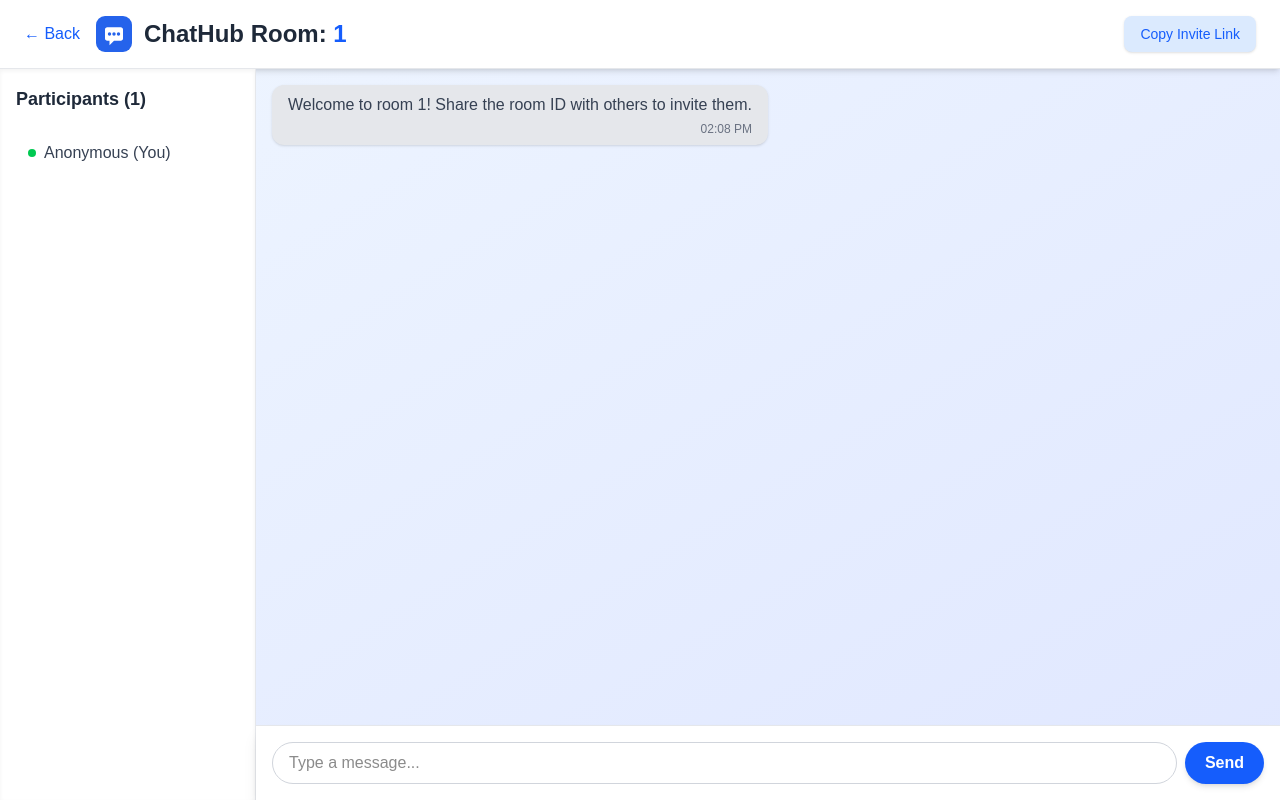
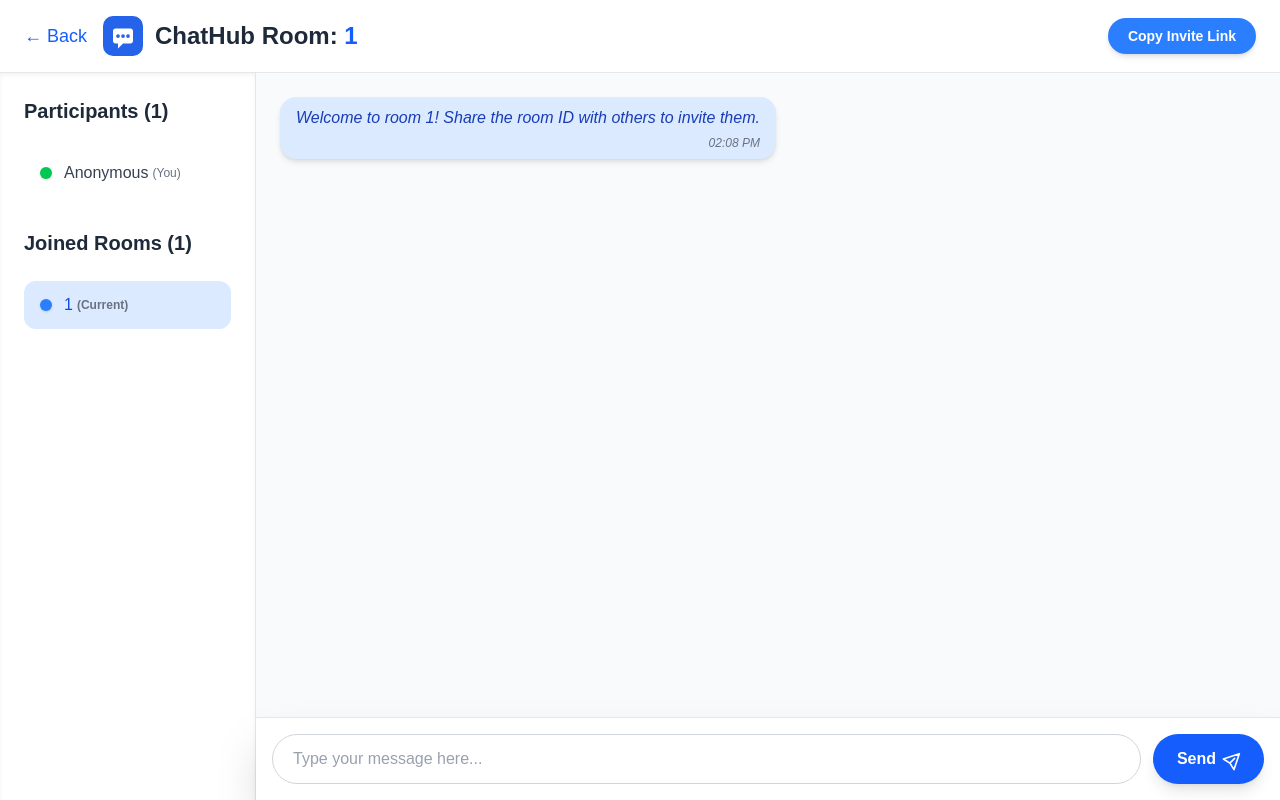
Before and after one commit to SjdnDzikran/gmeet-chat, a Next.js app: page /room/1 in a window 1280 px wide. Built offline with nearby package versions, Linux system fonts and the light colour scheme.

Commit message:
nambah fitur room

```diff
--- a/src/app/layout.tsx
+++ b/src/app/layout.tsx
@@ -1,6 +1,7 @@
 import type { Metadata } from "next";
 import { Geist, Geist_Mono } from "next/font/google";
 import "./globals.css";
+import { RoomsProvider } from "@/context/RoomsContext"; // Import RoomsProvider
 import Head from "next/head";
 
 const geistSans = Geist({
@@ -31,7 +32,9 @@ export default function RootLayout({
       <body
         className={`${geistSans.variable} ${geistMono.variable} antialiased`}
       >
-        {children}
+        <RoomsProvider>
+          {children}
+        </RoomsProvider>
       </body>
     </html>
   );
--- a/src/app/room/[id]/page.tsx
+++ b/src/app/room/[id]/page.tsx
@@ -3,6 +3,7 @@
 import { useState, useEffect, useRef } from "react";
 import { useRouter, useParams, useSearchParams } from "next/navigation";
 import Link from "next/link";
+import { useRooms } from "@/context/RoomsContext"; // Import useRooms hook
 
 interface Message {
   id: string;
@@ -23,6 +24,7 @@ export default function ChatRoom() {
   const [inviteLink, setInviteLink] = useState("");
   const [copySuccess, setCopySuccess] = useState(false);
   const [participants, setParticipants] = useState<string[]>([userName]);
+  const { joinedRooms, addRoom } = useRooms(); // Use the global joinedRooms state and addRoom function
 
   const messagesEndRef = useRef<HTMLDivElement>(null);
 
@@ -37,6 +39,9 @@ export default function ChatRoom() {
   };
 
   useEffect(() => {
+    // Add current room to joinedRooms using the global addRoom function
+    addRoom(roomId);
+
     // Generate invite link
     const baseUrl = window.location.origin;
     setInviteLink(`${baseUrl}/room/${roomId}`);
@@ -85,7 +90,7 @@ export default function ChatRoom() {
     }, 5000);
 
     return () => clearInterval(interval);
-  }, [roomId, participants]);
+  }, [roomId, participants, addRoom]); // Add addRoom to dependencies
 
   // Scroll to bottom whenever messages change
   useEffect(() => {
@@ -125,40 +130,60 @@ export default function ChatRoom() {
   };
 
   return (
-    <div className="min-h-screen bg-gradient-to-br from-blue-50 to-indigo-100 dark:from-gray-900 dark:to-gray-800 flex flex-col">
+    <div className="min-h-screen bg-gray-100 dark:bg-gray-900 flex flex-col">
       {/* Header */}
-      <header className="bg-white dark:bg-gray-800 shadow-md py-4 px-6 flex justify-between items-center border-b border-gray-200 dark:border-gray-700">
+      <header className="bg-white dark:bg-gray-800 shadow-lg py-4 px-6 flex justify-between items-center border-b border-gray-200 dark:border-gray-700">
         <div className="flex items-center">
-          <Link href="/" className="text-blue-600 dark:text-blue-400 mr-4 hover:text-blue-800 dark:hover:text-blue-300 transition-colors">
+          <Link href="/" className="text-blue-600 dark:text-blue-400 mr-4 hover:text-blue-800 dark:hover:text-blue-300 transition-colors text-lg font-medium">
             &larr; Back
           </Link>
-          <img src="/chathub-logo.svg" alt="ChatHub Logo" className="h-9 w-9 mr-3" />
-          <h1 className="text-xl md:text-2xl font-bold text-gray-800 dark:text-white">
+          <img src="/chathub-logo.svg" alt="ChatHub Logo" className="h-10 w-10 mr-3" />
+          <h1 className="text-xl md:text-2xl font-extrabold text-gray-800 dark:text-white">
             ChatHub Room: <span className="text-blue-600 dark:text-blue-400">{roomId}</span>
           </h1>
         </div>
         <button
           onClick={copyInviteLink}
-          className="bg-blue-100 hover:bg-blue-200 dark:bg-blue-900 dark:hover:bg-blue-800 text-blue-600 dark:text-blue-400 px-4 py-2 rounded-lg text-sm font-medium transition-colors shadow-sm"
+          className="bg-blue-500 hover:bg-blue-600 text-white px-5 py-2 rounded-full text-sm font-semibold transition-all duration-300 ease-in-out shadow-md hover:shadow-lg transform hover:-translate-y-0.5"
         >
           {copySuccess ? "Copied!" : "Copy Invite Link"}
         </button>
       </header>
 
       <div className="flex flex-1 overflow-hidden">
-        {/* Sidebar - Participants */}
-        <div className="w-64 bg-white dark:bg-gray-800 border-r border-gray-200 dark:border-gray-700 p-4 hidden md:block shadow-inner">
-          <h2 className="text-lg font-bold text-gray-800 dark:text-white mb-5">
+        {/* Sidebar - Participants and Joined Rooms */}
+        <div className="w-64 bg-white dark:bg-gray-800 border-r border-gray-200 dark:border-gray-700 p-6 hidden md:block shadow-inner overflow-y-auto custom-scrollbar">
+          <h2 className="text-xl font-extrabold text-gray-800 dark:text-white mb-6">
             Participants ({participants.length})
           </h2>
           <ul>
             {participants.map((participant, index) => (
               <li
                 key={index}
-                className="py-2 px-3 rounded-lg mb-1 flex items-center text-gray-700 dark:text-gray-300 hover:bg-gray-100 dark:hover:bg-gray-700 transition-colors"
+                className="py-3 px-4 rounded-xl mb-2 flex items-center text-gray-700 dark:text-gray-300 hover:bg-gray-100 dark:hover:bg-gray-700 transition-colors cursor-pointer"
               >
-                <div className="w-2 h-2 bg-green-500 rounded-full mr-2"></div>
-                {participant} {participant === userName && "(You)"}
+                <div className="w-3 h-3 bg-green-500 rounded-full mr-3 shadow-sm"></div>
+                <span className="font-medium">{participant}</span> {participant === userName && <span className="text-xs text-gray-500 dark:text-gray-400 ml-1">(You)</span>}
+              </li>
+            ))}
+          </ul>
+
+          <h2 className="text-xl font-extrabold text-gray-800 dark:text-white mt-8 mb-6">
+            Joined Rooms ({joinedRooms.length})
+          </h2>
+          <ul>
+            {joinedRooms.map((room) => (
+              <li
+                key={room}
+                className={`py-3 px-4 rounded-xl mb-2 flex items-center transition-colors cursor-pointer ${
+                  room === roomId
+                    ? 'bg-blue-100 dark:bg-blue-900 text-blue-700 dark:text-blue-300 font-semibold'
+                    : 'text-gray-700 dark:text-gray-300 hover:bg-gray-100 dark:hover:bg-gray-700'
+                }`}
+                onClick={() => router.push(`/room/${room}?name=${userName}`)}
+              >
+                <div className={`w-3 h-3 rounded-full mr-3 shadow-sm ${room === roomId ? 'bg-blue-500' : 'bg-gray-400'}`}></div>
+                <span className="font-medium">{room}</span> {room === roomId && <span className="text-xs text-gray-500 dark:text-gray-400 ml-1">(Current)</span>}
               </li>
             ))}
           </ul>
@@ -167,28 +192,28 @@ export default function ChatRoom() {
         {/* Main chat area */}
         <div className="flex-1 flex flex-col">
           {/* Messages */}
-          <div className="flex-1 overflow-y-auto p-4 space-y-4 custom-scrollbar">
+          <div className="flex-1 overflow-y-auto p-6 space-y-4 custom-scrollbar bg-gray-50 dark:bg-gray-900">
             {messages.map((message) => (
               <div
                 key={message.id}
                 className={`flex ${message.sender === userName ? 'justify-end' : 'justify-start'}`}
               >
                 <div
-                  className={`max-w-[75%] rounded-xl px-4 py-2 shadow-sm ${
+                  className={`max-w-[80%] sm:max-w-[75%] lg:max-w-[60%] rounded-2xl px-4 py-2 shadow-md relative ${
                     message.sender === "System"
-                      ? "bg-gray-200 dark:bg-gray-700 text-gray-700 dark:text-gray-300"
+                      ? "bg-blue-100 dark:bg-blue-900 text-blue-800 dark:text-blue-200 text-center italic text-sm sm:text-base"
                       : message.sender === userName
-                        ? "bg-blue-600 text-white shadow-md"
-                        : "bg-white dark:bg-gray-800 border border-gray-200 dark:border-gray-700 text-gray-800 dark:text-gray-200 shadow-md"
+                        ? "bg-blue-600 text-white rounded-br-none"
+                        : "bg-white dark:bg-gray-800 border border-gray-200 dark:border-gray-700 text-gray-800 dark:text-gray-200 rounded-bl-none"
                   }`}
                 >
                   {message.sender !== userName && message.sender !== "System" && (
-                    <div className="font-semibold text-xs text-gray-500 dark:text-gray-400 mb-1">
+                    <div className="font-bold text-xs sm:text-sm mb-1 -mt-1 text-blue-700 dark:text-blue-300">
                       {message.sender}
                     </div>
                   )}
-                  <p>{message.text}</p>
-                  <div className="text-xs text-right mt-1 text-gray-500 dark:text-gray-400">
+                  <p className="text-sm sm:text-base leading-relaxed">{message.text}</p>
+                  <div className={`text-right mt-1 text-[10px] sm:text-xs ${message.sender === userName ? 'text-blue-200' : 'text-gray-500 dark:text-gray-400'}`}>
                     {formatTime(message.timestamp)}
                   </div>
                 </div>
@@ -198,20 +223,23 @@ export default function ChatRoom() {
           </div>
 
           {/* Message input */}
-          <div className="border-t border-gray-200 dark:border-gray-700 p-4 bg-white dark:bg-gray-800 shadow-lg">
-            <form onSubmit={handleSendMessage} className="flex space-x-2">
+          <div className="border-t border-gray-200 dark:border-gray-700 p-3 sm:p-4 bg-white dark:bg-gray-800 shadow-2xl">
+            <form onSubmit={handleSendMessage} className="flex space-x-2 sm:space-x-3">
               <input
                 type="text"
                 value={newMessage}
                 onChange={(e) => setNewMessage(e.target.value)}
-                placeholder="Type a message..."
-                className="flex-1 border border-gray-300 dark:border-gray-600 rounded-full px-4 py-2 focus:ring-2 focus:ring-blue-500 focus:border-blue-500 dark:bg-gray-700 dark:text-white text-base"
+                placeholder="Type your message here..."
+                className="flex-1 border border-gray-300 dark:border-gray-600 rounded-full px-4 py-2 sm:px-5 sm:py-3 focus:ring-3 focus:ring-blue-500 focus:border-blue-500 dark:bg-gray-700 dark:text-white text-sm sm:text-base placeholder-gray-400 dark:placeholder-gray-500 transition-all duration-300 ease-in-out"
               />
               <button
                 type="submit"
-                className="bg-blue-600 hover:bg-blue-700 text-white px-5 py-2 rounded-full font-semibold transition-colors shadow-md hover:shadow-lg"
+                className="bg-blue-600 hover:bg-blue-700 text-white px-4 py-2 sm:px-6 sm:py-3 rounded-full font-extrabold transition-all duration-300 ease-in-out shadow-lg hover:shadow-xl transform hover:-translate-y-0.5 flex items-center justify-center"
               >
                 Send
+                <svg xmlns="http://www.w3.org/2000/svg" className="h-4 w-4 sm:h-5 sm:w-5 ml-1 sm:ml-2 -mr-1 transform rotate-45" fill="none" viewBox="0 0 24 24" stroke="currentColor" strokeWidth="2">
+                  <path strokeLinecap="round" strokeLinejoin="round" d="M12 19l9 2-9-18-9 18 9-2zm0 0v-8" />
+                </svg>
               </button>
             </form>
           </div>
--- /dev/null
+++ b/src/context/RoomsContext.tsx
@@ -0,0 +1,38 @@
+"use client";
+
+import React, { createContext, useContext, useCallback } from 'react';
+import useLocalStorage from '@/hooks/useLocalStorage';
+
+interface RoomsContextType {
+  joinedRooms: string[];
+  addRoom: (roomId: string) => void;
+}
+
+const RoomsContext = createContext<RoomsContextType | undefined>(undefined);
+
+export function RoomsProvider({ children }: { children: React.ReactNode }) {
+  const [joinedRooms, setJoinedRooms] = useLocalStorage<string[]>("joinedRooms", []);
+
+  const addRoom = useCallback((roomId: string) => {
+    setJoinedRooms(prevRooms => {
+      if (!prevRooms.includes(roomId)) {
+        return [...prevRooms, roomId];
+      }
+      return prevRooms;
+    });
+  }, [setJoinedRooms]);
+
+  return (
+    <RoomsContext.Provider value={{ joinedRooms, addRoom }}>
+      {children}
+    </RoomsContext.Provider>
+  );
+}
+
+export function useRooms() {
+  const context = useContext(RoomsContext);
+  if (context === undefined) {
+    throw new Error('useRooms must be used within a RoomsProvider');
+  }
+  return context;
+}
--- /dev/null
+++ b/src/hooks/useLocalStorage.ts
@@ -0,0 +1,38 @@
+"use client";
+
+import { useState, useEffect } from 'react';
+
+function useLocalStorage<T>(key: string, initialValue: T) {
+  // State to store our value
+  // Pass initial state function to useState so logic is only executed once
+  const [storedValue, setStoredValue] = useState<T>(() => {
+    if (typeof window === 'undefined') {
+      return initialValue;
+    }
+    try {
+      // Get from local storage by key
+      const item = window.localStorage.getItem(key);
+      // Parse stored json or if none return initialValue
+      return item ? JSON.parse(item) : initialValue;
+    } catch (error) {
+      // If error also return initialValue
+      console.error(`Error reading localStorage key “${key}”:`, error); // Keep error logs for debugging
+      return initialValue;
+    }
+  });
+
+  // useEffect to update local storage when the state changes
+  useEffect(() => {
+    if (typeof window !== 'undefined') {
+      try {
+        window.localStorage.setItem(key, JSON.stringify(storedValue));
+      } catch (error) {
+        console.error(`Error writing localStorage key “${key}”:`, error); // Keep error logs for debugging
+      }
+    }
+  }, [key, storedValue]);
+
+  return [storedValue, setStoredValue] as const;
+}
+
+export default useLocalStorage;
```
